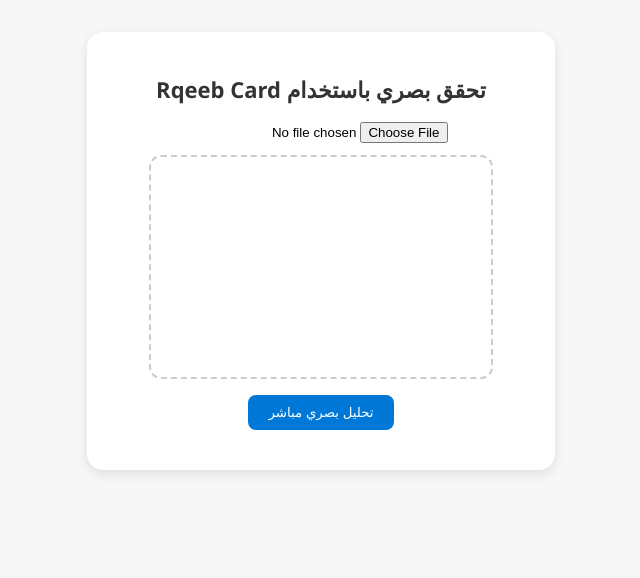
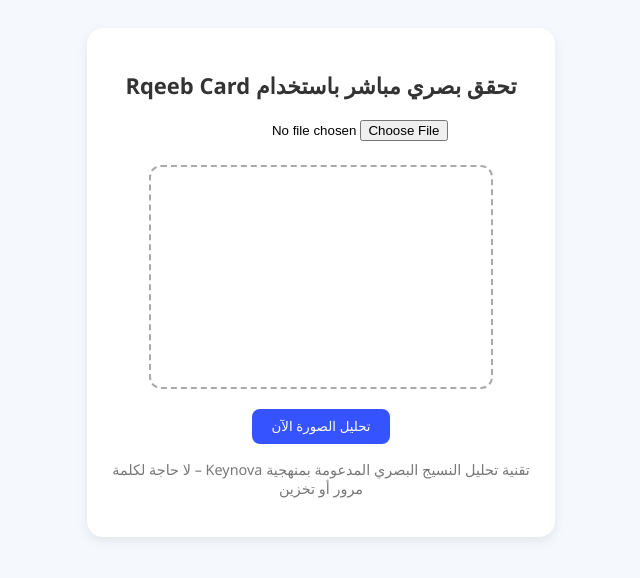
Before and after one commit to alkasm1/Rqeeb-card, a plain HTML site: page index.html in a window 1280 px wide. Shown: the whole page, without its empty margins (319-959 px from the left). Drawn offline with Linux system fonts and the light colour scheme.

Commit message:
Update index.html

```diff
--- a/index.html
+++ b/index.html
@@ -2,65 +2,77 @@
 <html lang="ar" dir="rtl">
 <head>
   <meta charset="UTF-8">
-  <title>تحقق بصري عبر Rqeeb Card</title>
+  <title>Rqeeb Card – تحقق بصري مباشر</title>
   <meta name="viewport" content="width=device-width, initial-scale=1.0">
   <style>
     body {
       font-family: 'Segoe UI', sans-serif;
-      background-color: #f7f7f7;
-      padding: 24px;
+      background-color: #f5f8fc;
+      padding: 20px;
       text-align: center;
     }
-    .card-demo-section {
+    .section {
+      max-width: 420px;
+      margin: auto;
       background: #fff;
       padding: 24px;
       border-radius: 16px;
-      box-shadow: 0 4px 12px rgba(0,0,0,0.1);
-      max-width: 420px;
-      margin: auto;
+      box-shadow: 0 4px 12px rgba(0,0,0,0.08);
     }
     .section-title {
       font-size: 22px;
-      margin-bottom: 16px;
       color: #333;
+      margin-bottom: 18px;
+    }
+    #imagePreview {
+      width: 340px;
+      height: 220px;
+      border: 2px dashed #aaa;
+      border-radius: 12px;
+      background-size: cover;
+      background-position: center;
+      margin: 12px auto;
+    }
+    input[type="file"] {
+      margin-bottom: 12px;
     }
     .verify-btn {
+      background-color: #3554ff;
+      color: white;
       padding: 10px 20px;
-      background-color: #0078d7;
-      color: #fff;
       border: none;
       border-radius: 8px;
       cursor: pointer;
-      margin-top: 16px;
+      margin-top: 8px;
     }
     .verify-btn:hover {
-      background-color: #005fa3;
+      background-color: #2643cc;
+    }
+    #match-result {
+      margin-top: 16px;
+      font-weight: bold;
+      font-size: 1.1rem;
+      color: #2c7c2c;
     }
   </style>
 </head>
 
 <body>
-  <section class="card-demo-section">
-    <h2 class="section-title">تحقق بصري باستخدام Rqeeb Card</h2>
+  <div class="section">
+    <h2 class="section-title">تحقق بصري مباشر باستخدام Rqeeb Card</h2>
 
-    <input type="file" id="userImageInput" accept="image/*" onchange="previewImage()" style="margin-bottom: 12px;">
+    <input type="file" id="userImageInput" accept="image/*" onchange="previewImage();">
+    <div id="imagePreview"></div>
 
-    <div id="imagePreview" style="
-      width: 340px;
-      height: 220px;
-      border: 2px dashed #ccc;
-      border-radius: 12px;
-      background-size: cover;
-      background-position: center;
-      margin: auto;">
-    </div>
+    <button class="verify-btn" onclick="analyzeTextureFromInput()">تحليل الصورة الآن</button>
 
-    <button class="verify-btn" onclick="analyzeTextureFromInput()">تحليل بصري مباشر</button>
+    <div id="match-result"></div>
+    <canvas id="textureCanvas" width="340" height="220" style="display:none;"></canvas>
 
-    <div id="match-result" style="margin-top:16px; font-weight:bold; color: #007a00;"></div>
-
-    <canvas id="textureCanvas" width="340" height="220" style="display:none;"></canvas>
-  </section>
+    <p style="font-size: 0.9rem; color: #777; margin-top: 16px;">
+      تقنية تحليل النسيج البصري المدعومة بمنهجية Keynova – لا حاجة لكلمة مرور أو تخزين
+    </p>
+  </div>
 
   <script>
     function previewImage() {
@@ -94,10 +106,10 @@
           }
 
           const contrastScore = (contrastTotal / (canvas.width * canvas.height)) / 2;
-          const simulatedMatch = (95 + contrastScore / 3).toFixed(2);
+          const simulatedMatch = (93 + contrastScore / 3).toFixed(2);
 
           document.getElementById("match-result").innerText =
-            `تحليل نسيج تم بنجاح ✅ نسبة التطابق الهندسي: ${simulatedMatch}%`;
+            `تم تحليل الصورة ✅ نسبة التطابق الهندسي: ${simulatedMatch}%`;
         };
         img.src = URL.createObjectURL(input.files[0]);
       }
```
